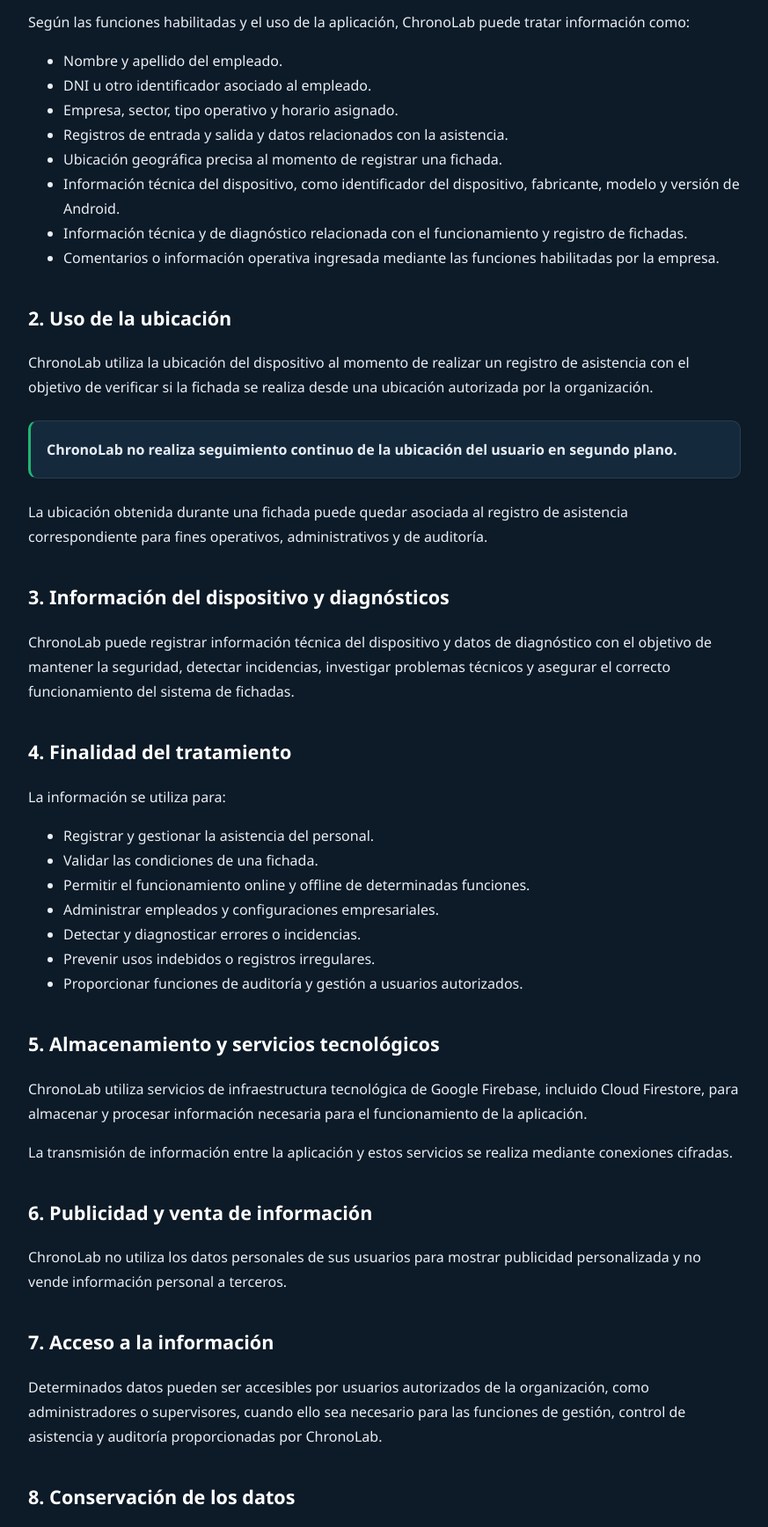
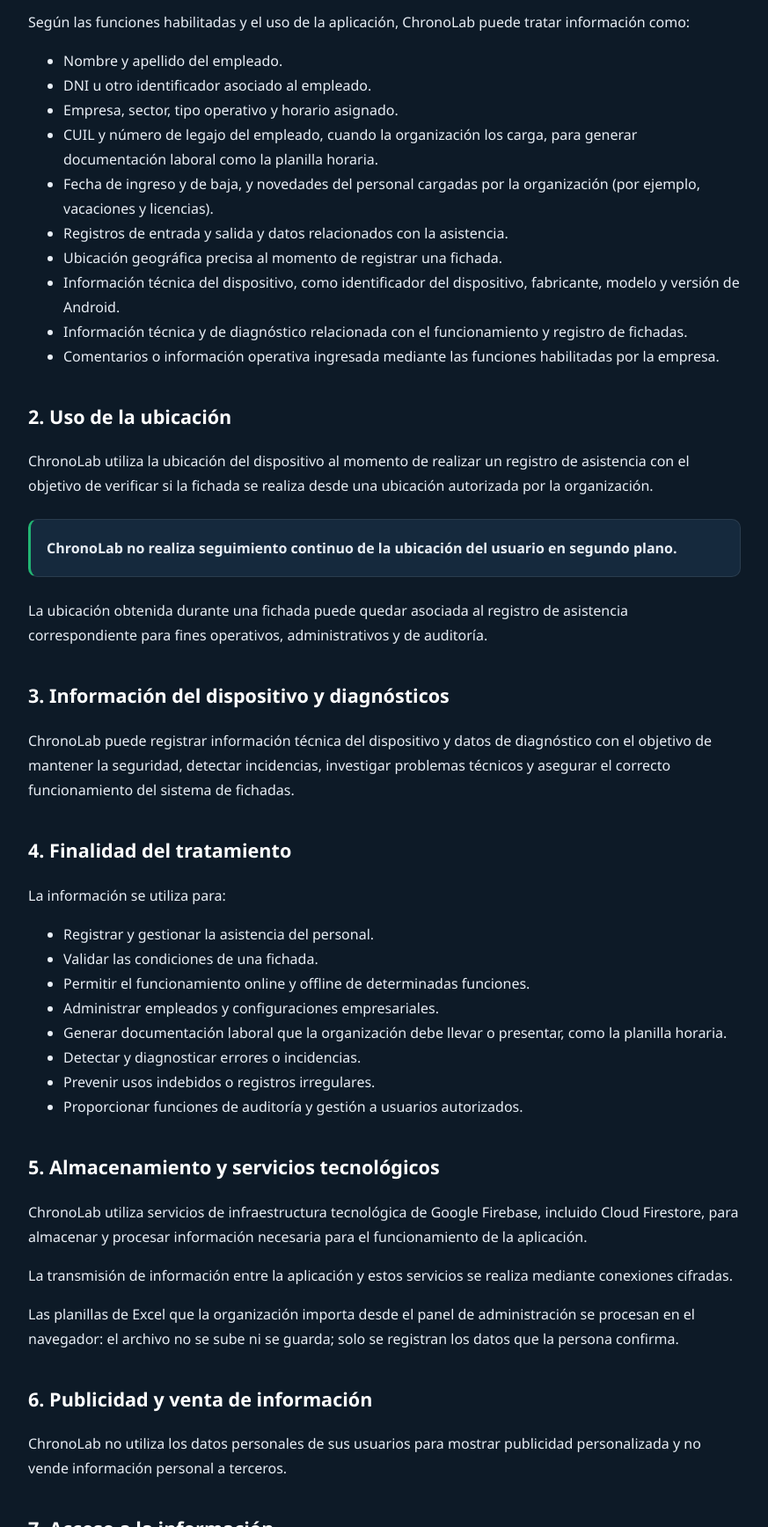
Before and after one commit to WebarteTech/chronolab, a plain HTML site: page privacidad.html in a window 1280 px wide. Shown: the part 560-2296 px from the top of the page at 88% size, without its empty margins (203-1076 px from the left). Drawn offline with Linux system fonts and the light colour scheme.

Commit message:
Política de privacidad: CUIL, legajo, fechas de ingreso y baja, novedades e importación de planillas
Co-Authored-By: Claude Opus 5.5 <noreply@anthropic.com>
Claude-Session: https://claude.ai/code/session_01Sqpaob8YUL5h56n2x8vfwX

```diff
--- a/privacidad.html
+++ b/privacidad.html
@@ -34,7 +34,7 @@
 
 <main>
 
-  <p><strong>Última actualización: 25 de noviembre de 2026</strong></p>
+  <p><strong>Última actualización: 26 de noviembre de 2026</strong></p>
 
   <p>
     Esta Política de Privacidad describe cómo ChronoLab, aplicación
@@ -59,6 +59,8 @@
     <li>Nombre y apellido del empleado.</li>
     <li>DNI u otro identificador asociado al empleado.</li>
     <li>Empresa, sector, tipo operativo y horario asignado.</li>
+    <li>CUIL y número de legajo del empleado, cuando la organización los carga, para generar documentación laboral como la planilla horaria.</li>
+    <li>Fecha de ingreso y de baja, y novedades del personal cargadas por la organización (por ejemplo, vacaciones y licencias).</li>
     <li>Registros de entrada y salida y datos relacionados con la asistencia.</li>
     <li>Ubicación geográfica precisa al momento de registrar una fichada.</li>
     <li>Información técnica del dispositivo, como identificador del dispositivo, fabricante, modelo y versión de Android.</li>
@@ -102,6 +104,7 @@
     <li>Validar las condiciones de una fichada.</li>
     <li>Permitir el funcionamiento online y offline de determinadas funciones.</li>
     <li>Administrar empleados y configuraciones empresariales.</li>
+    <li>Generar documentación laboral que la organización debe llevar o presentar, como la planilla horaria.</li>
     <li>Detectar y diagnosticar errores o incidencias.</li>
     <li>Prevenir usos indebidos o registros irregulares.</li>
     <li>Proporcionar funciones de auditoría y gestión a usuarios autorizados.</li>
@@ -118,6 +121,12 @@
   <p>
     La transmisión de información entre la aplicación y estos servicios
     se realiza mediante conexiones cifradas.
+  </p>
+
+  <p>
+    Las planillas de Excel que la organización importa desde el panel de
+    administración se procesan en el navegador: el archivo no se sube ni se
+    guarda; solo se registran los datos que la persona confirma.
   </p>
 
   <h2>6. Publicidad y venta de información</h2>
```
